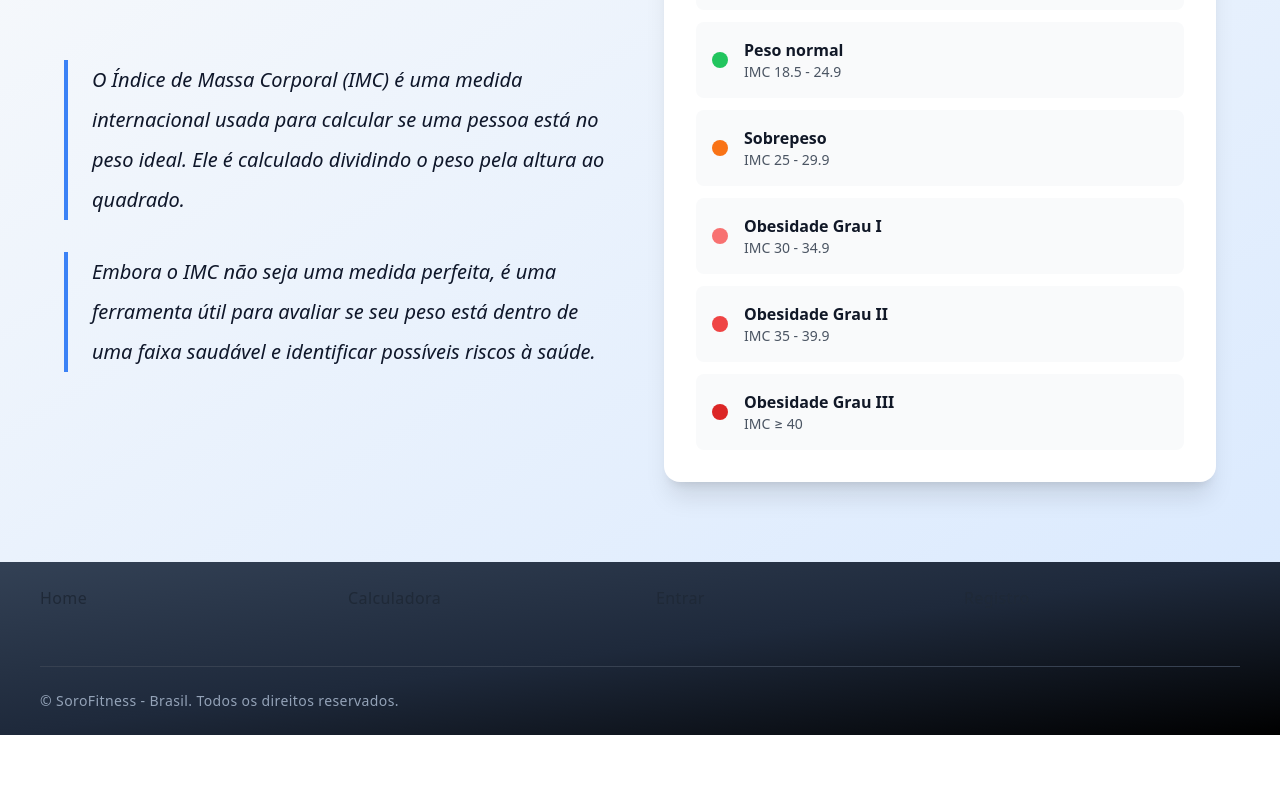
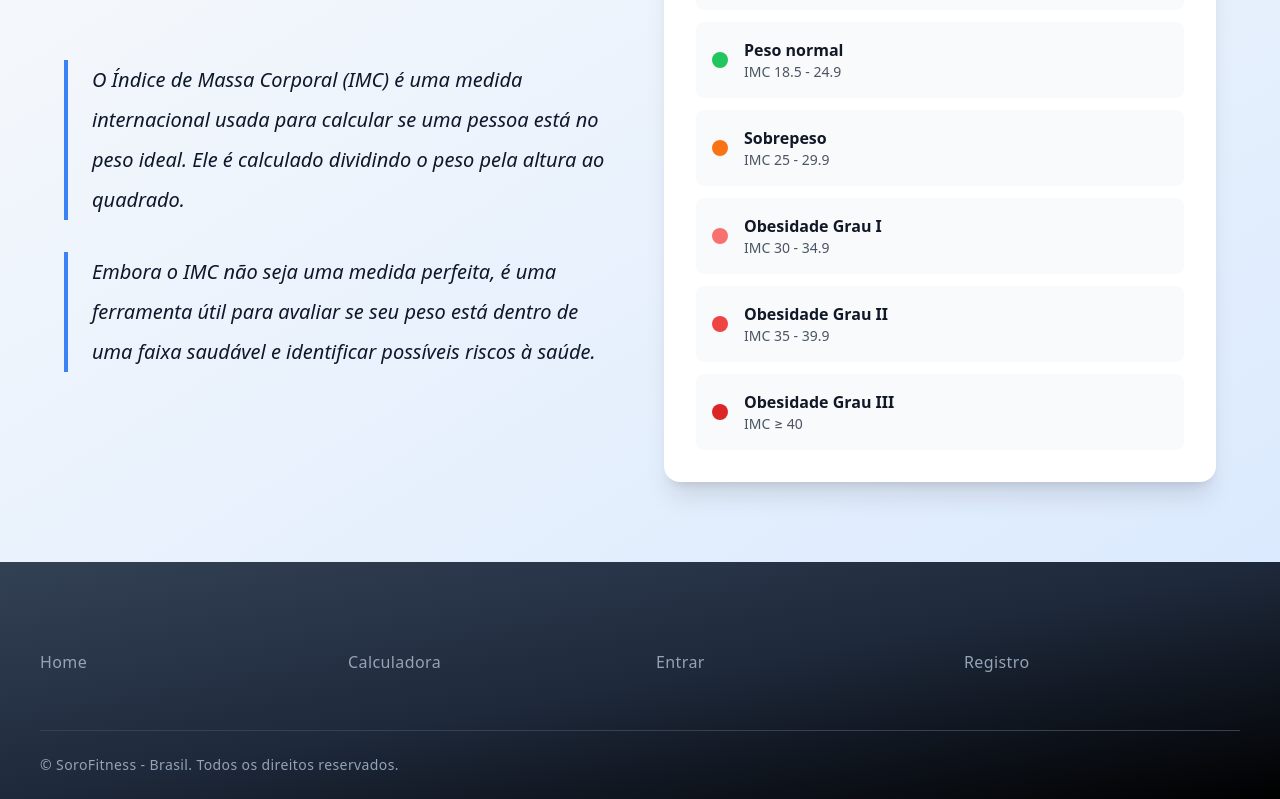
Before and after one commit to gustahxn/CalcImc, a React (Vite) app in the folder calcImc/: page / in a window 1280 px wide. Shown: the part 1177-1976 px from the top of the page. Before the commit the page ends 1912 px from the top, so only its background shows below. Built offline with nearby package versions, Linux system fonts and the light colour scheme; no server answers.

Commit message:
Update: footer margin alterado

```diff
--- a/calcImc/src/components/Footer.jsx
+++ b/calcImc/src/components/Footer.jsx
@@ -2,21 +2,21 @@ const Footer = () => {
   return (
     <footer class="tracking-wide bg-gradient-to-br from-slate-700 via-slate-800 to-black pt-6 pb-6 px-10">
       <div class="max-w-screen-xl mx-auto">
-        <div class="grid grid-cols-1 sm:grid-cols-2 lg:grid-cols-4 gap-8">
+        <div class="grid grid-cols-1 sm:grid-cols-2 lg:grid-cols-4 gap-8 pt-16">
           <div>
-            <h4 class="text-gray-800 font-medium text-base mb-6">Home</h4>
+            <h4 class="text-slate-400 font-medium text-base mb-6">Home</h4>
           </div>
 
           <div>
-            <h4 class="text-gray-800 font-medium text-base mb-6">Calculadora</h4>
+            <h4 class="text-slate-400 font-medium text-base mb-6">Calculadora</h4>
           </div>
 
           <div>
-            <h4 class="text-gray-800 font-medium text-base mb-6">Entrar</h4>
+            <h4 class="text-slate-400 font-medium text-base mb-6">Entrar</h4>
           </div>
 
           <div>
-            <h4 class="text-gray-800 font-medium text-base mb-6">Registro</h4>
+            <h4 class="text-slate-400 font-medium text-base mb-6">Registro</h4>
           </div>
         </div>
 
```
